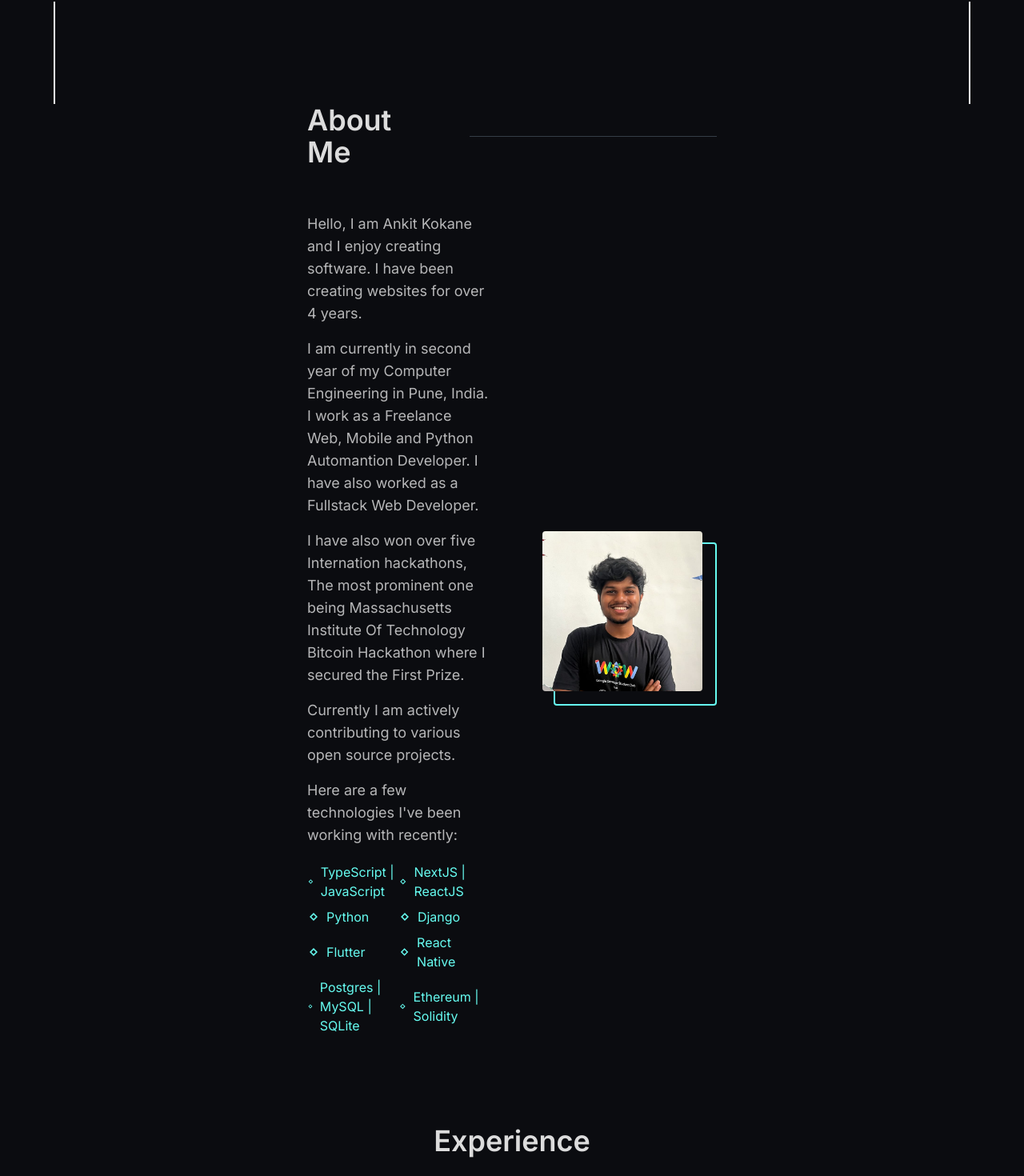
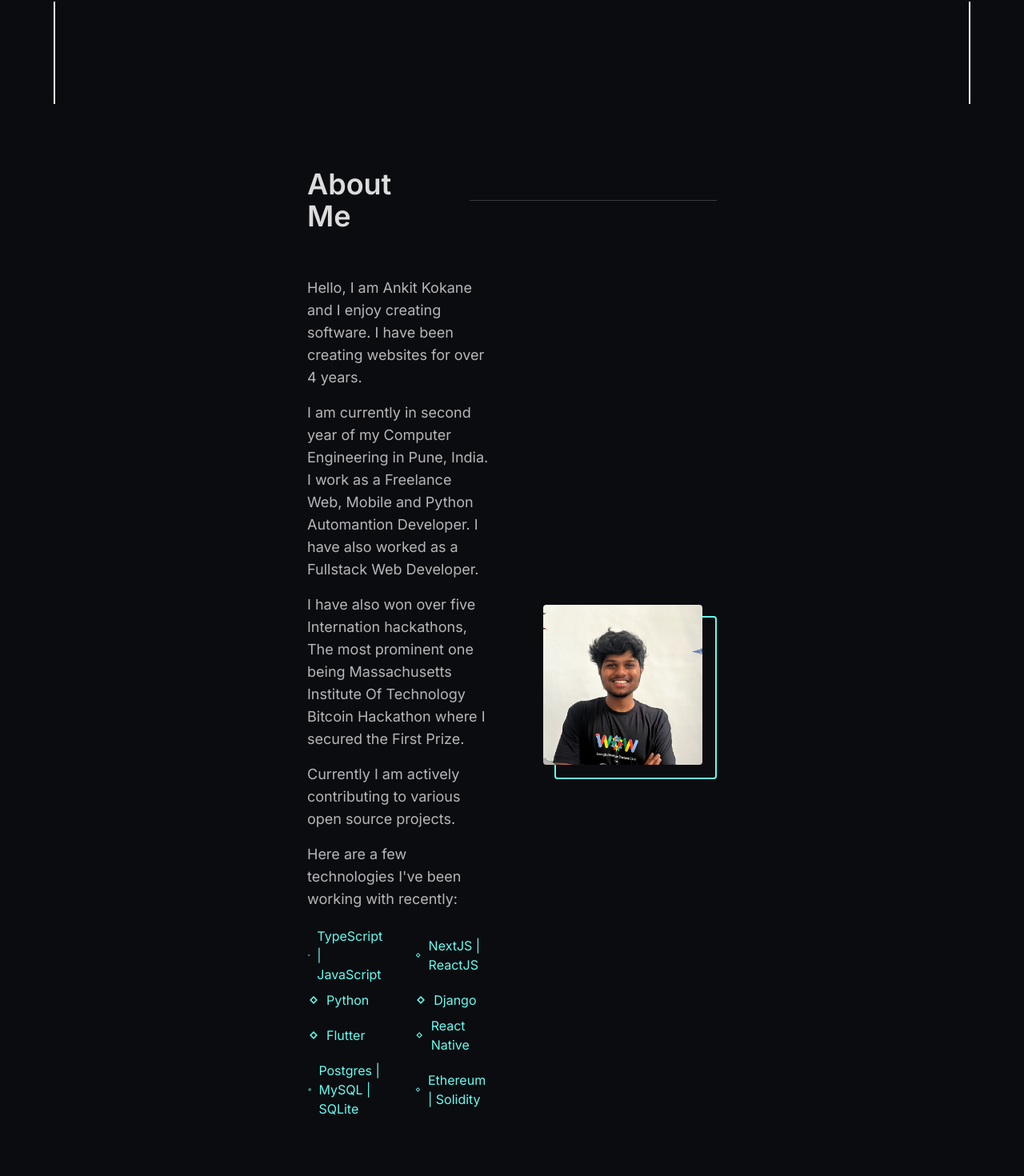
Before and after one commit to BlueDragonDR/DR_Portfolio, a Next.js app: page / in a window 1280 px wide. Shown: the part 670-2140 px from the top of the page at 80% size. Built offline with nearby package versions, Linux system fonts and the light colour scheme.

Commit message:
added framer motion animtion to entire webstie

```diff
--- a/app/(components)/About.tsx
+++ b/app/(components)/About.tsx
@@ -2,6 +2,7 @@
 import React, { useState } from "react";
 import Image from "next/image";
 import { VscDebugBreakpointLogUnverified } from "react-icons/vsc";
+import { Reveal } from "../framer-motion/Reveal";
 
 export default function About() {
   const [isHovered, setIsHovered] = useState(false);
@@ -15,41 +16,54 @@ export default function About() {
 
   return (
     <section>
-      <div className="lg:mx-28 xl:mx-96 min-h-screen flex flex-col">
-        <div className="mt-10 lg:mt-0 flex flex-row lg:gap-x-10 items-center justify-center lg:justify-normal mb-10 lg:mb-14">
+      <div className="lg:mx-28 xl:mx-96 min-h-screen flex flex-col items-center lg:items-start">
+        <Reveal side="up">
+          <div className="mt-10 lg:mt-20 flex flex-row lg:gap-x-10 items-center justify-center lg:justify-normal mb-10 lg:mb-14">
             <span className="text-4xl font-semibold text-[#f3f3f3] opacity-90">
               About Me
             </span>
             <div className="border-t hidden lg:flex w-80 border-[#353D47]" />
           </div>
-        <div className="flex flex-col-reverse lg:flex-row lg:justify-between items-center  w-full lg:gap-x-20">
+        </Reveal>
+        <div className="flex flex-col-reverse lg:flex-row lg:justify-between items-center w-full lg:gap-x-20">
           <div className="my-auto mx-5 lg:mx-0 lg:w-2/3 mt-10 lg:mt-0">
             <div className="flex flex-col gap-y-4 text-lg opacity-70">
-              <span className="">
+              <Reveal side="left">
+                <span>
                   Hello, I am Ankit Kokane and I enjoy creating software. I have
                   been creating websites for over 4 years.
                 </span>
+              </Reveal>
+              <Reveal side="left">
                 <span>
                   I am currently in second year of my Computer Engineering in
                   Pune, India. I work as a Freelance Web, Mobile and Python
                   Automantion Developer. I have also worked as a Fullstack Web
                   Developer.
                 </span>
+              </Reveal>
+              <Reveal side="left">
                 <span>
                   I have also won over five Internation hackathons, The most
                   prominent one being Massachusetts Institute Of Technology
                   Bitcoin Hackathon where I secured the First Prize.
                 </span>
+              </Reveal>
+              <Reveal side="left">
                 <span>
                   Currently I am actively contributing to various open source
                   projects.
                 </span>
+              </Reveal>
+              <Reveal side="left">
                 <span>
                   Here are a few technologies I&apos;ve been working with
                   recently:
                 </span>
+              </Reveal>
             </div>
-            <div className="grid grid-cols-2 gap-y-2 text-base mt-5">
+            <Reveal side="left">
+              <div className="grid grid-cols-2 gap-y-2 gap-x-10 text-base mt-5">
                 <span className="text-[#66FCF1] flex flex-row items-center gap-2">
                   <VscDebugBreakpointLogUnverified />
                   TypeScript | JavaScript
@@ -83,7 +97,9 @@ export default function About() {
                   Ethereum | Solidity
                 </span>
               </div>
+            </Reveal>
           </div>
+          <Reveal side="right">
             <div
               className={` border-2 border-[#66FCF1] rounded h-fit w-fit my-auto transition-all ${
                 isHovered ? "translate-x-1 translate-y-1" : ""
@@ -101,6 +117,7 @@ export default function About() {
                 onMouseLeave={handleMouseLeave}
               />
             </div>
+          </Reveal>
         </div>
       </div>
     </section>
--- a/app/(components)/Contact.tsx
+++ b/app/(components)/Contact.tsx
@@ -1,9 +1,11 @@
 import React from "react";
 import Link from "next/link";
+import { Reveal } from "../framer-motion/Reveal";
 
 export default function Contact() {
   return (
-    <section className="min-h-screen flex mx-5 lg:mx-0">
+    <section className="min-h-screen flex mx-5 lg:mx-0 justify-center items-center">
+      <Reveal side="up">
         <div className="mt-20 flex justify-center w-full">
           <div className="flex flex-col gap-10 lg:gap-0 items-center justify-center">
             <span className="text-[#66FCF1] text-2xl lg:text-3xl font-semibold opacity-80 lg:mb-8">
@@ -13,9 +15,9 @@ export default function Contact() {
               Reach Out to Me!
             </span>
             <span className="lg:text-xl text-lg lg:w-[80vh] text-center font-medium opacity-75">
-            I am always looking for new opportunities to work with professionals
-            and companies. I would also like to contirbute to opensource
-            porjects providing real world value.
+              I am always looking for new opportunities to work with
+              professionals and companies. I would also like to contirbute to
+              opensource porjects providing real world value.
             </span>
             <div className="hover:bg-[#66FCF1] w-fit rounded transition-all my-10">
               <Link href="mailto:ankitkokane77@gmail.com">
@@ -26,6 +28,7 @@ export default function Contact() {
             </div>
           </div>
         </div>
+      </Reveal>
     </section>
   );
 }
--- a/app/(components)/Experience.tsx
+++ b/app/(components)/Experience.tsx
@@ -1,5 +1,6 @@
 import React from "react";
 import { VscDebugBreakpointLogUnverified } from "react-icons/vsc";
+import { Reveal } from "../framer-motion/Reveal";
 
 interface job {
   key: number;
@@ -41,17 +42,17 @@ export default function Experience() {
   return (
     <section>
       <div className="min-h-screen mx-5 lg:mx-0 flex ">
-        <div className="flex flex-col w-full items-center xl:mx-96 lg:mx-24 ">
-          <span className="text-4xl font-semibold opacity-90 text-[#f3f3f3] mb-10 lg:mb-20 mt-28">
+        <div className="flex flex-col w-full items-center xl:mx-96 lg:mx-24 mt-28">
+          <Reveal side="up">
+            <span className="text-4xl font-semibold opacity-90 text-[#f3f3f3] mb-10 lg:mb-20">
               Experience
             </span>
-
+          </Reveal>
           <div className="grid grid-cols-1 lg:grid-cols-2 gap-10">
             {jobs.map((info) => (
-              <div
-                key={info.key}
-                className="hover:bg-[#66FCF1] rounded-md transition-all"
-              >
+              <div key={info.key} className="h-full">
+                <Reveal side={`${info.key%2===0?"right":"left"}`}>
+                  <div className="hover:bg-[#66FCF1] rounded-md transition-all mt-10 lg:h-[50vh] flex">
                     <div className="bg-[#0B0C10] shadow-md flex flex-col gap-2 p-5 rounded-md shadow-[#232427] h-full transition-all hover:-translate-x-2 hover:-translate-y-2">
                       <div className="inline-block font-mono font-medium">
                         <span className="text-lg">{info.title}</span>
@@ -72,6 +73,8 @@ export default function Experience() {
                       </ul>
                     </div>
                   </div>
+                </Reveal>
+              </div>
             ))}
           </div>
         </div>
--- a/app/(components)/Projects.tsx
+++ b/app/(components)/Projects.tsx
@@ -2,7 +2,7 @@ import React from "react";
 import Image from "next/image";
 import { FiGithub, FiExternalLink } from "react-icons/fi";
 import Link from "next/link";
-import { info } from "console";
+import { Reveal } from "../framer-motion/Reveal";
 
 interface project {
   key: number;
@@ -74,7 +74,9 @@ export default function Projects() {
             <div className="border-t w-80 lg:flex overflow-hidden border-[#353D47]" />
           </div>
           {projects.map((data) => (
-            <div className="mt-14 flex flex-col w-full mb-5" key={data.key}>
+            <div key={data.key}>
+              <Reveal side={`${data.key % 2 === 0 ? "right" : "left"}`}>
+                <div className="mt-14 flex flex-col w-full mb-5">
                   <div
                     className={` flex w-full ${
                       data.key % 2 === 0 ? "justify-end ml-24" : ""
@@ -145,14 +147,9 @@ export default function Projects() {
                     </div>
                   </div>
                 </div>
+              </Reveal>
+            </div>
           ))}
-          <div className="hover:bg-[#66FCF1] w-fit rounded transition-all">
-            <Link href="#projects">
-              <button className="bg-[#0B0C10] border z-10 border-[#66FCF1] text-[#66FCF1] w-fit p-5 rounded hover:-translate-x-1 hover:-translate-y-1 transition-all">
-                Checkout My Work
-              </button>
-            </Link>
-          </div>
         </div>
       </div>
       <div className="flex lg:hidden mx-5">
@@ -163,11 +160,14 @@ export default function Projects() {
           <div className="flex flex-col gap-10">
             {projects.map((info) => (
               <div key={info.key} className="">
+                <Reveal side={`${info.key % 2 === 0 ? "right" : "left"}`}>
                   <div className="shadow-md shadow-[#232427] flex flex-col p-5 gap-y-5">
                     <span className="font-mono text-[#66FCF1] text-sm">
                       {info.type}
                     </span>
-                  <span className="text-xl font-semibold opacity-80">{info.title}</span>
+                    <span className="text-xl font-semibold opacity-80">
+                      {info.title}
+                    </span>
                     <span className="text-[#f3f3f3] opacity-80">
                       {info.description}
                     </span>
@@ -191,11 +191,21 @@ export default function Projects() {
                       </Link>
                     </div>
                   </div>
+                </Reveal>
               </div>
             ))}
           </div>
         </div>
       </div>
+      <div className="hover:bg-[#66FCF1] w-fit rounded transition-all mx-auto mt-10">
+        <Reveal side="up">
+          <Link href="https:github.com/thedudeontitan" target="_blank">
+            <button className="bg-[#0B0C10] border z-10 border-[#66FCF1] text-[#66FCF1] w-fit p-5 rounded hover:-translate-x-1 hover:-translate-y-1 transition-all">
+              Check Out My Other Work
+            </button>
+          </Link>
+        </Reveal>
+      </div>
     </section>
   );
 }
--- /dev/null
+++ b/app/framer-motion/Reveal.tsx
@@ -0,0 +1,76 @@
+"use client";
+import React, { useState, useRef, useEffect } from "react";
+import { motion, useInView, useAnimation } from "framer-motion";
+
+interface Props {
+  children: JSX.Element;
+  width?: "fit-content" | "100%";
+  side: string;
+}
+
+export const Reveal = ({ children, width = "fit-content", side }: Props) => {
+  const ref = useRef(null);
+  const isInView = useInView(ref, { once: true });
+
+  const mainControls = useAnimation();
+
+  useEffect(() => {
+    if (isInView) {
+      mainControls.start("visible");
+    }
+  }, [isInView]);
+
+  if (side === "up") {
+    return (
+      <div ref={ref} style={{ position: "relative", width }}>
+        <motion.div
+          variants={{
+            hidden: { opacity: 0, y: 75 },
+            visible: { opacity: 1, y: 0 },
+          }}
+          initial="hidden"
+          animate={mainControls}
+          transition={{ duration: 0.5, delay: 0.25 }}
+        >
+          {children}
+        </motion.div>
+      </div>
+    );
+  }
+
+  if (side === "left") {
+    return (
+      <div ref={ref} style={{ position: "relative", width }}>
+        <motion.div
+          variants={{
+            hidden: { opacity: 0, x: -75 },
+            visible: { opacity: 1, x: 0 },
+          }}
+          initial="hidden"
+          animate={mainControls}
+          transition={{ duration: 0.75, delay: 0.25 }}
+        >
+          {children}
+        </motion.div>
+      </div>
+    );
+  }
+
+  if (side === "right") {
+    return (
+      <div ref={ref} style={{ position: "relative", width }}>
+        <motion.div
+          variants={{
+            hidden: { opacity: 0, x: 75 },
+            visible: { opacity: 1, x: 0 },
+          }}
+          initial="hidden"
+          animate={mainControls}
+          transition={{ duration: 0.75, delay: 0.25 }}
+        >
+          {children}
+        </motion.div>
+      </div>
+    );
+  }
+};
--- a/app/page.tsx
+++ b/app/page.tsx
@@ -4,6 +4,7 @@ import Experience from "./(components)/Experience";
 import Contact from "./(components)/Contact";
 import Projects from "./(components)/Projects";
 import Link from "next/link";
+import { Reveal } from "./framer-motion/Reveal";
 
 export default function page() {
   return (
@@ -11,21 +12,32 @@ export default function page() {
       <div className="min-h-screen">
         <div className="mx-5 lg:ml-80 flex min-h-screen">
           <div className="flex flex-col gap-y-5 my-auto">
+            <Reveal side="up">
               <span className="text-lg lg:text-xl text-[#66FCF1]">
                 Hello, I&apos;m
               </span>
+            </Reveal>
+            <Reveal side="up">
               <span className="text-5xl lg:text-7xl font-semibold text-[#f3f3f3] ">
                 Ankit Kokane.
               </span>
+            </Reveal>
+            <Reveal side="up">
               <span className="text-4xl lg:text-6xl font-semibold text-[#f3f3f3] text-opacity-70">
                 I build things for Web and Mobile.
               </span>
-            <span className="text-lg lg:text-xl lg:w-1/2 my-5 text-[#f3f3f3] text-opacity-70">
+            </Reveal>
+            <div className=" lg:w-1/2 my-5">
+              <Reveal side="up">
+                <span className="text-lg lg:text-xl text-[#f3f3f3] text-opacity-70">
                   I&apos;m a Software Deveploper, I create immersive digital
                   experiences through websties and mobile apps. I also work with
                   Blockchain and Web3 Technologies. Currently Working as a{" "}
                   <span className="text-[#66FCF1]">Freelancer</span>.
                 </span>
+              </Reveal>
+            </div>
+            <Reveal side="up">
               <div className="hover:bg-[#66FCF1] w-fit rounded transition-all">
                 <Link href="#projects">
                   <button className="bg-[#0B0C10] text-sm lg:text-base border z-10 border-[#66FCF1] text-[#66FCF1] w-fit p-5 rounded hover:-translate-x-1 hover:-translate-y-1 transition-all">
@@ -33,6 +45,7 @@ export default function page() {
                   </button>
                 </Link>
               </div>
+            </Reveal>
           </div>
         </div>
       </div>
--- a/package.json
+++ b/package.json
@@ -15,6 +15,7 @@
     "autoprefixer": "10.4.14",
     "eslint": "8.44.0",
     "eslint-config-next": "13.4.8",
+    "framer-motion": "^10.12.20",
     "next": "13.4.8",
     "postcss": "8.4.24",
     "react": "18.2.0",
```
Also changed, not shown: app/(components)/Navbar.tsx (+28 -4 lines), 1 other file (tests, documents, lock files or other folders). Lines whose indentation alone changed are shown as unchanged.
